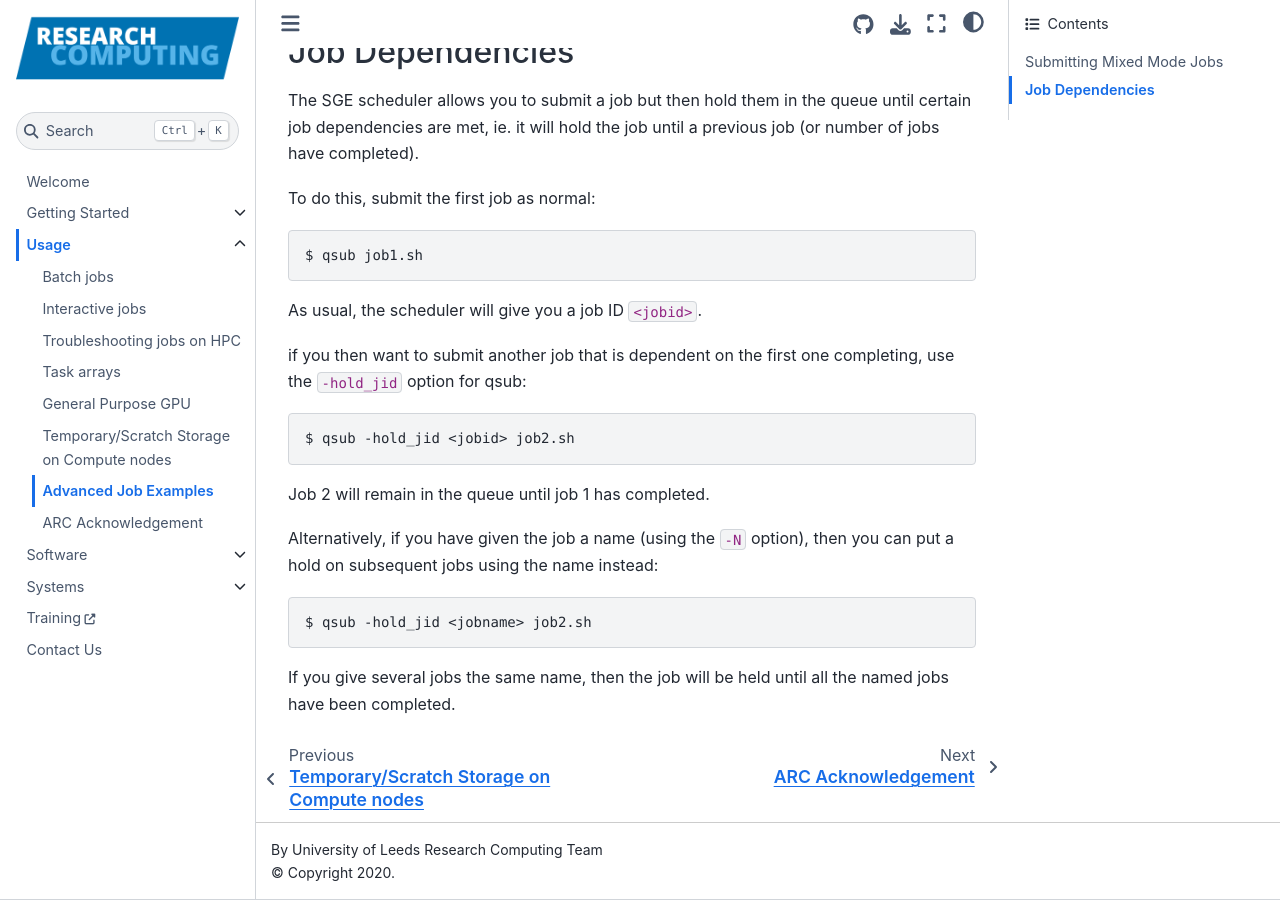
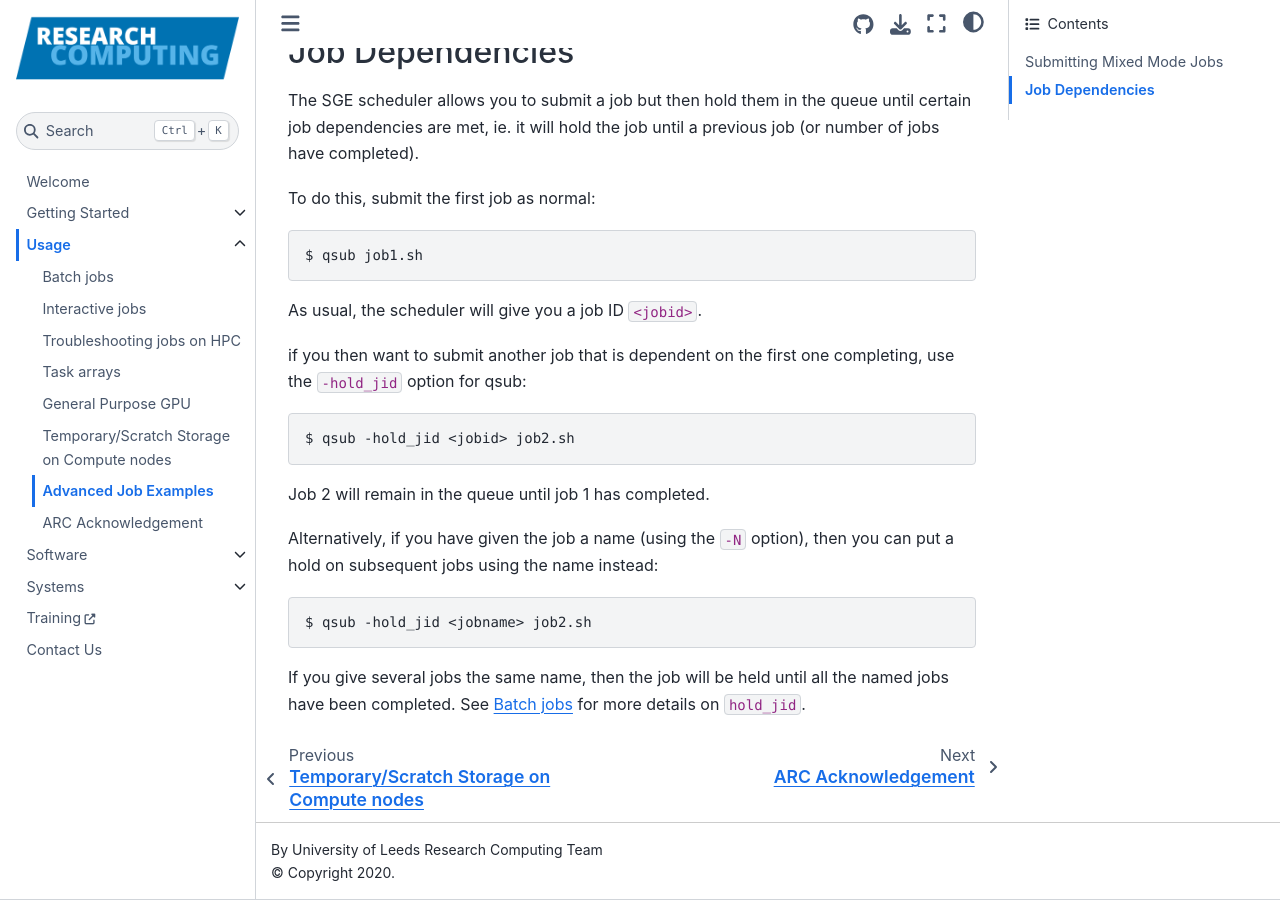
Before and after one commit to foqueiroz/arcdocs.github.io, a Jupyter Book: the page built from book/usage/advanced.md, in a window 1280 px wide and 900 px high, scrolled down 1621 px. Built offline with Jupyter Book 1.0.4 settings and Sphinx 7.4.7 and the Sphinx Book theme 1.1.4, drawn with Linux system fonts in a browser that asks for light colours.

Commit message:
Add link to Batch Jobs page

````diff
--- a/book/usage/advanced.md
+++ b/book/usage/advanced.md
@@ -80,3 +80,4 @@ $ qsub -hold_jid <jobname> job2.sh
 ```
 
 If you give several jobs the same name, then the job will be held until all the named jobs have been completed.
+See [Batch jobs](https://arcdocs.leeds.ac.uk/usage/batchjob.html?#list-of-sge-options) for more details on `hold_jid`.
````
